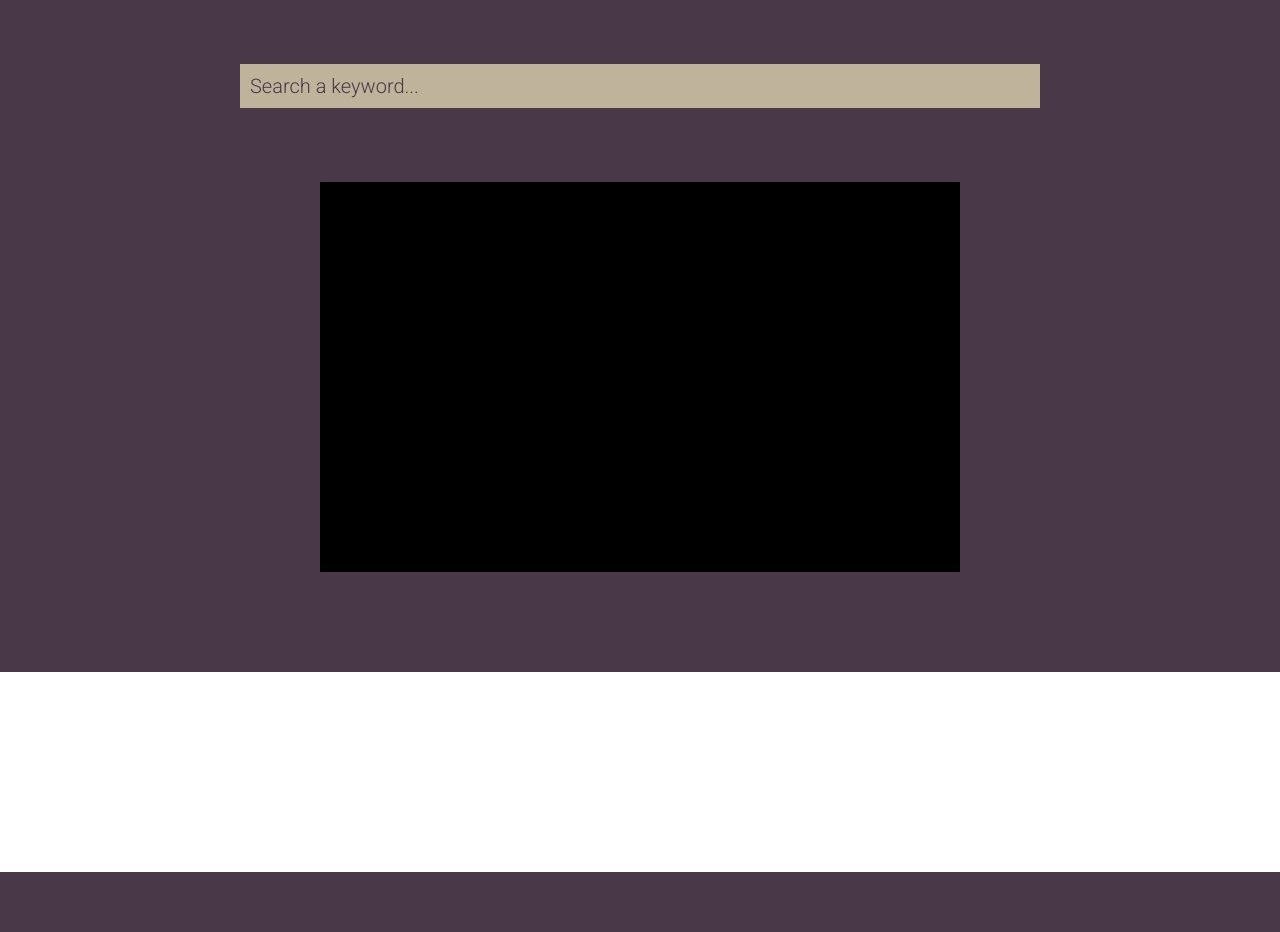
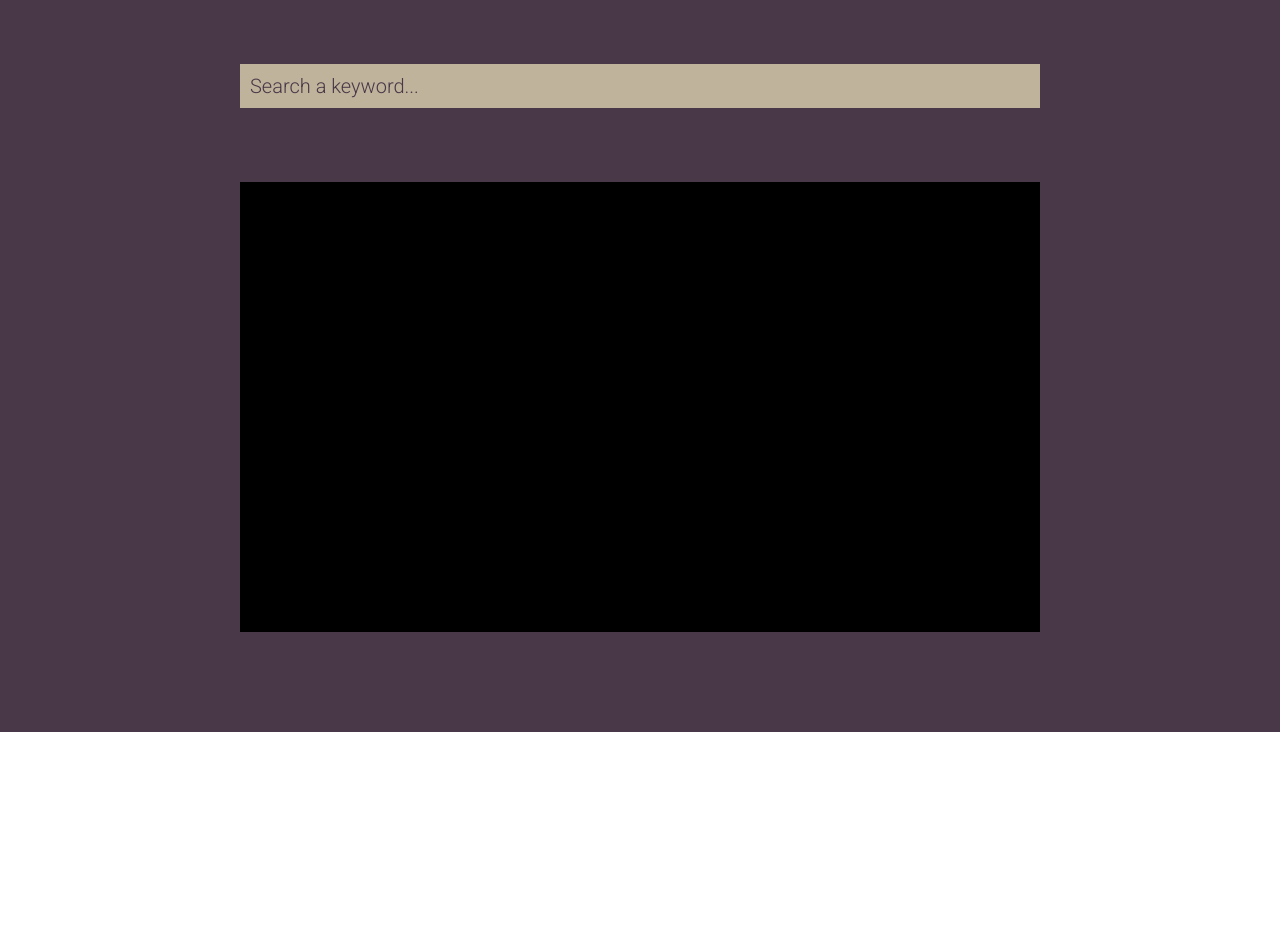
Before and after one commit to jessmchang/yt-instant, a PHP site: page / in a window 1280 px wide. Before the commit the page ends 872 px from the top, so only its background shows below. Run offline with PHP 8.4, Linux system fonts and the light colour scheme; some libraries are stand-ins or nearby versions.

Commit message:
Positioning

```diff
--- a/sass/style.scss
+++ b/sass/style.scss
@@ -21,7 +21,7 @@ body{
 #container{
 	background-color:#000;
 	min-height:400px;
-	width:640px;
+	width:800px;
 	margin: 20px auto 100px auto;
 }
 
@@ -34,6 +34,7 @@ body{
 }
 
 #video{
+	height: 450px;
 	color: $accent-color;
 }
 
--- a/stylesheets/style.css
+++ b/stylesheets/style.css
@@ -78,7 +78,7 @@ body {
 #container {
   background-color: #000;
   min-height: 400px;
-  width: 640px;
+  width: 800px;
   margin: 20px auto 100px auto;
 }
 
@@ -93,16 +93,17 @@ body {
 
 /* line 36, ../sass/style.scss */
 #video {
+  height: 450px;
   color: #bfb39b;
 }
 
-/* line 40, ../sass/style.scss */
+/* line 41, ../sass/style.scss */
 #video_info {
   height: 200px;
   background-color: white;
 }
 
-/* line 45, ../sass/style.scss */
+/* line 46, ../sass/style.scss */
 .search_box {
   font-size: 20px;
   width: 800px;
@@ -115,7 +116,7 @@ body {
   padding: 10px;
 }
 
-/* line 57, ../sass/style.scss */
+/* line 58, ../sass/style.scss */
 ::-webkit-input-placeholder {
   color: #493848;
 }
```
